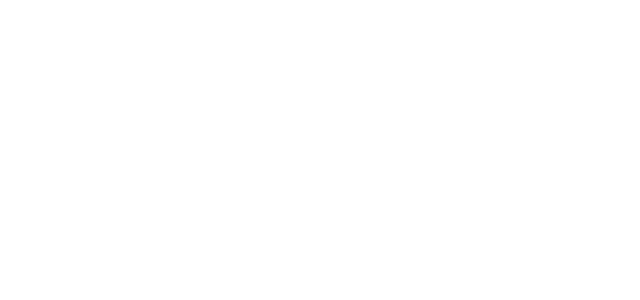
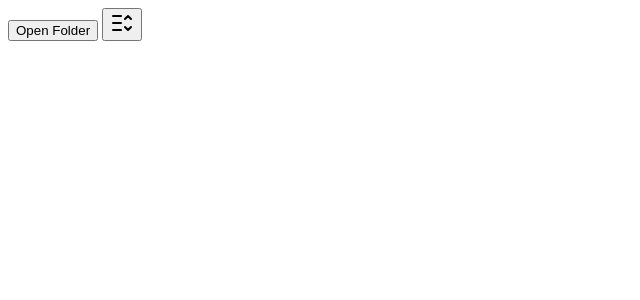
Before and after one commit to SethMcN/Note-Taking-App, a SvelteKit app: page / in a window 1280 px wide. Shown: the top 300 px of the page, without its empty margins (0-640 px from the left). Built offline with nearby package versions, Linux system fonts and the light colour scheme.

Commit message:
Implement feature-based explorer architecture with normalized filesystem handling

```diff
--- a/src/routes/+page.svelte
+++ b/src/routes/+page.svelte
@@ -1,2 +1,7 @@
 <!-- TODO(routes): Add landing page with recent workspaces and quick start guides. -->
 <!-- TODO(routes): Implement "Open Recent" functionality linked to workspace persistence. -->
+<script>
+    import Workspace from "./workspace/workspace.svelte";
+</script>
+
+<Workspace/>
--- a/src/routes/workspace/+page.svelte
+++ /dev/null
@@ -1,2 +0,0 @@
-<!-- TODO(routes): Keep this route thin; delegate all workspace UI to AppLayout component. -->
-<!-- TODO(routes): Initialize workspace state and pass to layout as props. -->
--- /dev/null
+++ b/src/routes/workspace/workspace.svelte
@@ -0,0 +1,9 @@
+<!-- TODO(routes): Keep this route thin; delegate all workspace UI to AppLayout component. -->
+<!-- TODO(routes): Initialize workspace state and pass to layout as props. -->
+<script>
+    import Explorer from "$lib/features/explorer/components/Explorer.svelte";
+
+</script>
+<div class="flex h-screen">
+    <Explorer/>
+</div>
```
Also changed, not shown: 1 other file (tests, documents, lock files or other folders).
